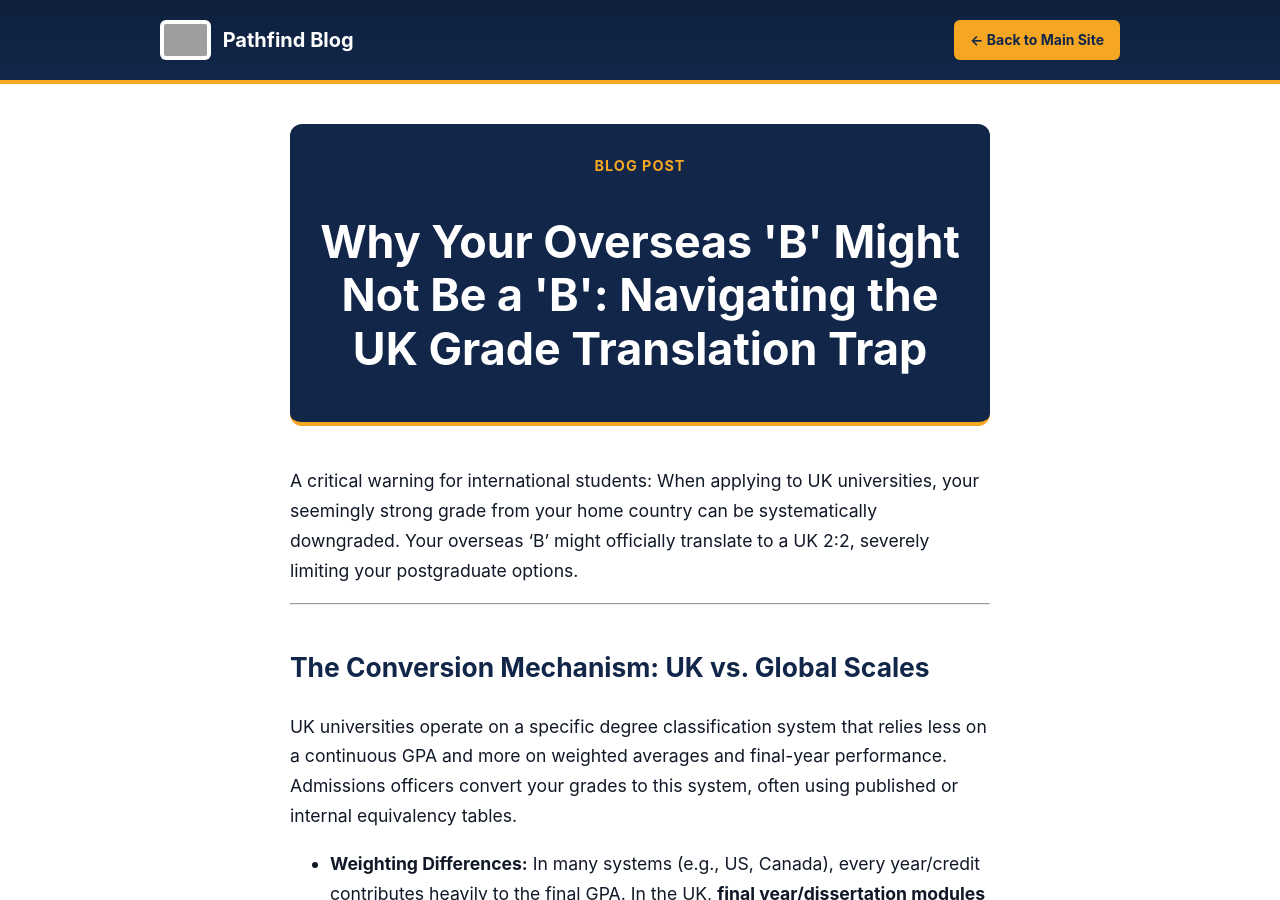
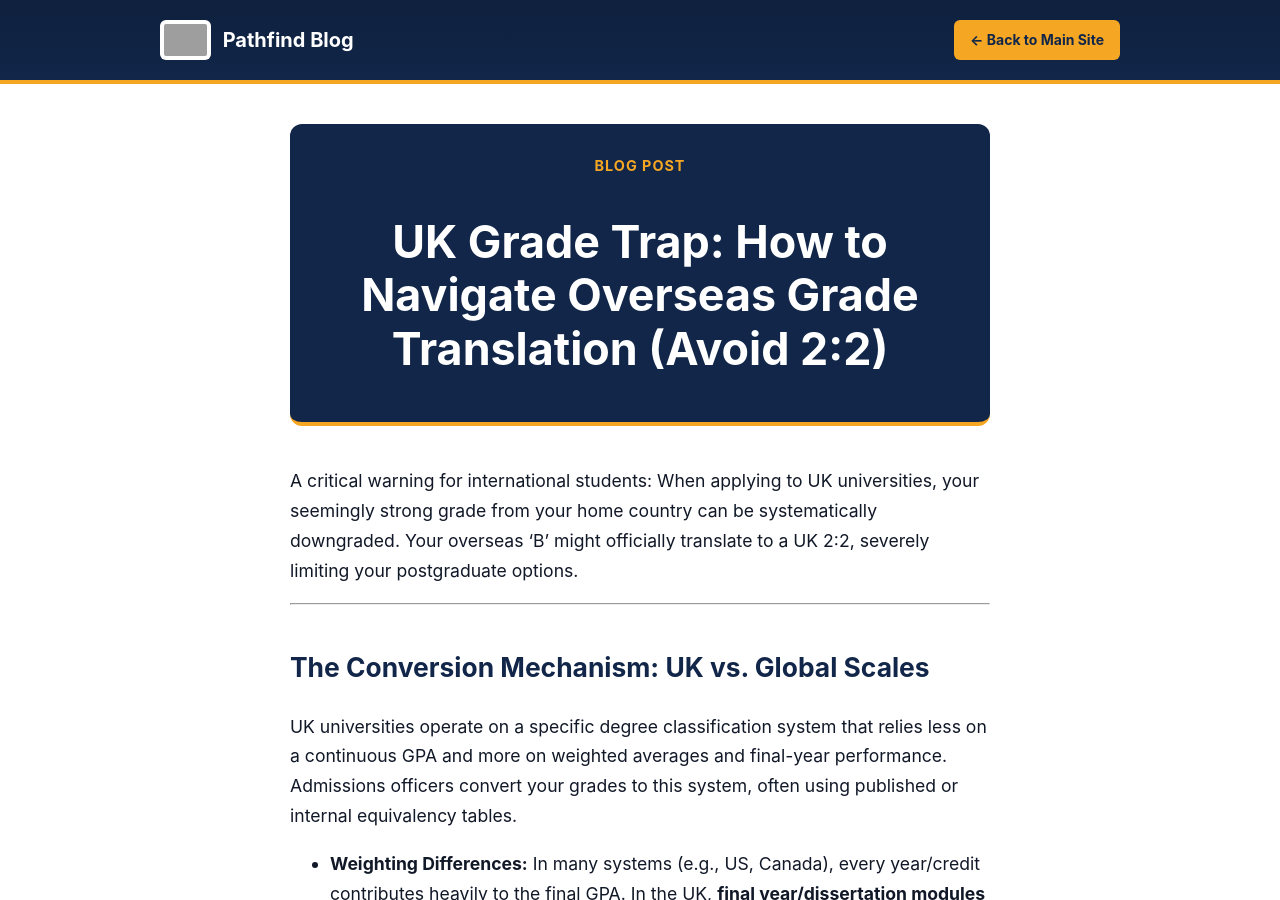
Before and after one commit to PathfindEd/Pathfind-Education-Blog, a Jekyll site: the page built from _posts/2025-11-30-why-your-overseas-b-might-not-be-a-b.md, in a window 1280 px wide and 900 px high. Built offline with Jekyll 4.4.1, drawn with Linux system fonts in a browser that asks for light colours; grey boxes are pictures that could not be loaded.

Commit message:
updated urls

```diff
--- a/_posts/2025-11-30-why-your-overseas-b-might-not-be-a-b.md
+++ b/_posts/2025-11-30-why-your-overseas-b-might-not-be-a-b.md
@@ -1,10 +1,11 @@
 ---
 layout: post
-title: "Why Your Overseas 'B' Might Not Be a 'B': Navigating the UK Grade Translation Trap"
+title: "UK Grade Trap: How to Navigate Overseas Grade Translation (Avoid 2:2)"
 date: 2025-11-30 08:00:00 +0800
 categories: [study abroad, international admissions, GPA translation, academic strategy]
-tags: [grades, university, credit, postgraduate]
-excerpt: "A critical warning for international students: When applying to UK universities, your seemingly strong grade from your home country can be systematically downgraded."
+tags: [grades, university, credit, postgraduate, 2:1, 2:2]
+excerpt: "A critical warning for international students: When applying to UK universities, your seemingly strong grade from your home country can be systematically downgraded to a 2:2."
+slug: uk-grade-translation-trap
 ---
 
 A critical warning for international students: When applying to UK universities, your seemingly strong grade from your home country can be systematically downgraded. Your overseas 'B' might officially translate to a UK 2:2, severely limiting your postgraduate options.
@@ -16,7 +17,7 @@
 UK universities operate on a specific degree classification system that relies less on a continuous GPA and more on weighted averages and final-year performance. Admissions officers convert your grades to this system, often using published or internal equivalency tables.
 
 * **Weighting Differences:** In many systems (e.g., US, Canada), every year/credit contributes heavily to the final GPA. In the UK, **final year/dissertation modules are often weighted most heavily**, meaning an admissions team might mentally adjust your overall score to match this UK focus.
-* **The Crucial UK Classifications:** Most UK postgraduate programmes require a minimum of an Upper Second Class Honours (**2:1**). A mark that falls just shy of this in conversion can reclassify you as a Lower Second Class Honours (**2:2**), which is often insufficient for competitive programmes. (If your grades are borderline, learn how to craft a **[powerful personal statement](/how-to-write-a-strong-personal-statement-for-uk-universities/)** to boost your application.)
+* **The Crucial UK Classifications:** Most UK postgraduate programmes require a minimum of an Upper Second Class Honours (**2:1**). A mark that falls just shy of this in conversion can reclassify you as a Lower Second Class Honours (**2:2**), which is often insufficient for competitive programmes. (If your grades are borderline, learn how to craft a **[powerful personal statement](/uk-personal-statement-guide/)** to boost your application.)
 
 ---
 
```
Also changed, not shown: _posts/2025-11-26-welcome-to-pathfind education.md (+4 -3 lines), _posts/2025-12-07-how-to-write-a-strong-personal-statement-for-uk-universities.md (+6 -5 lines), _posts/2025-12-11-the-ielts-trap-why-your-degree-might-be-your-only-english-certificate.md (+4 -3 lines).
